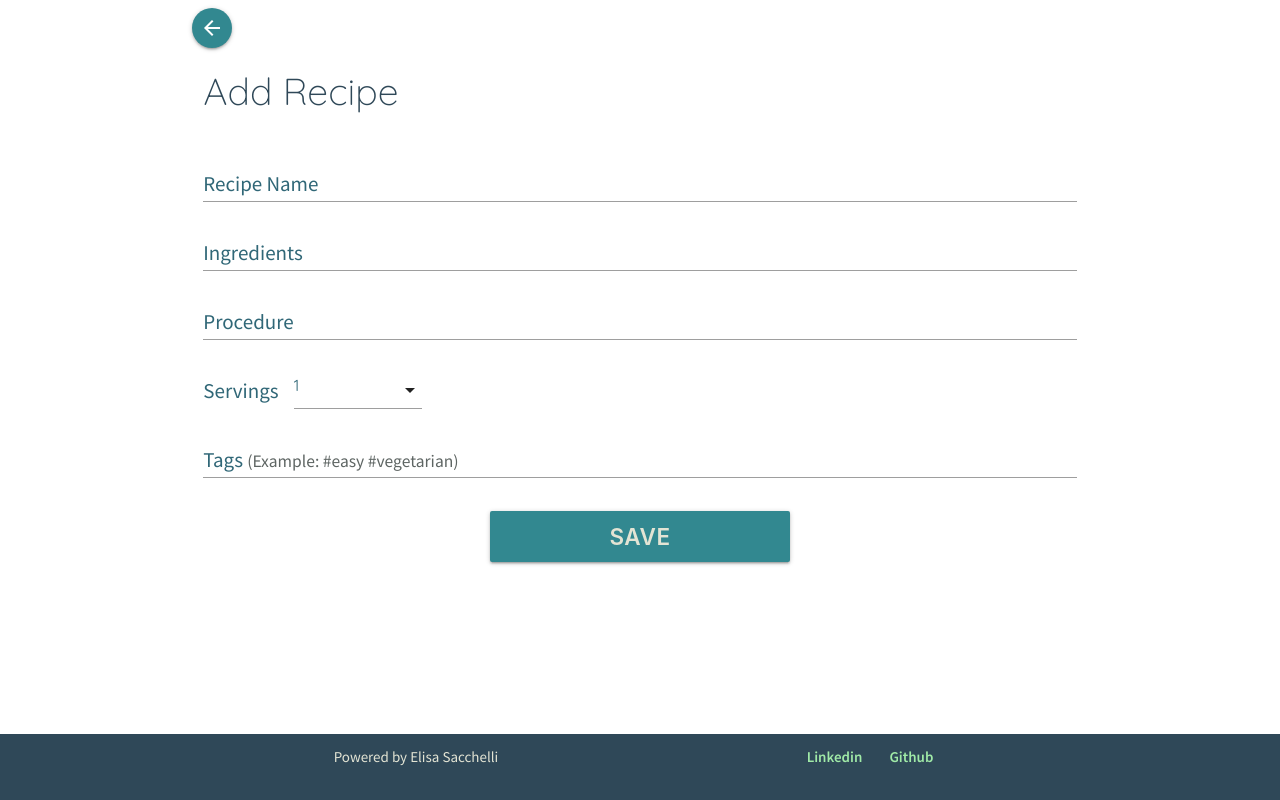
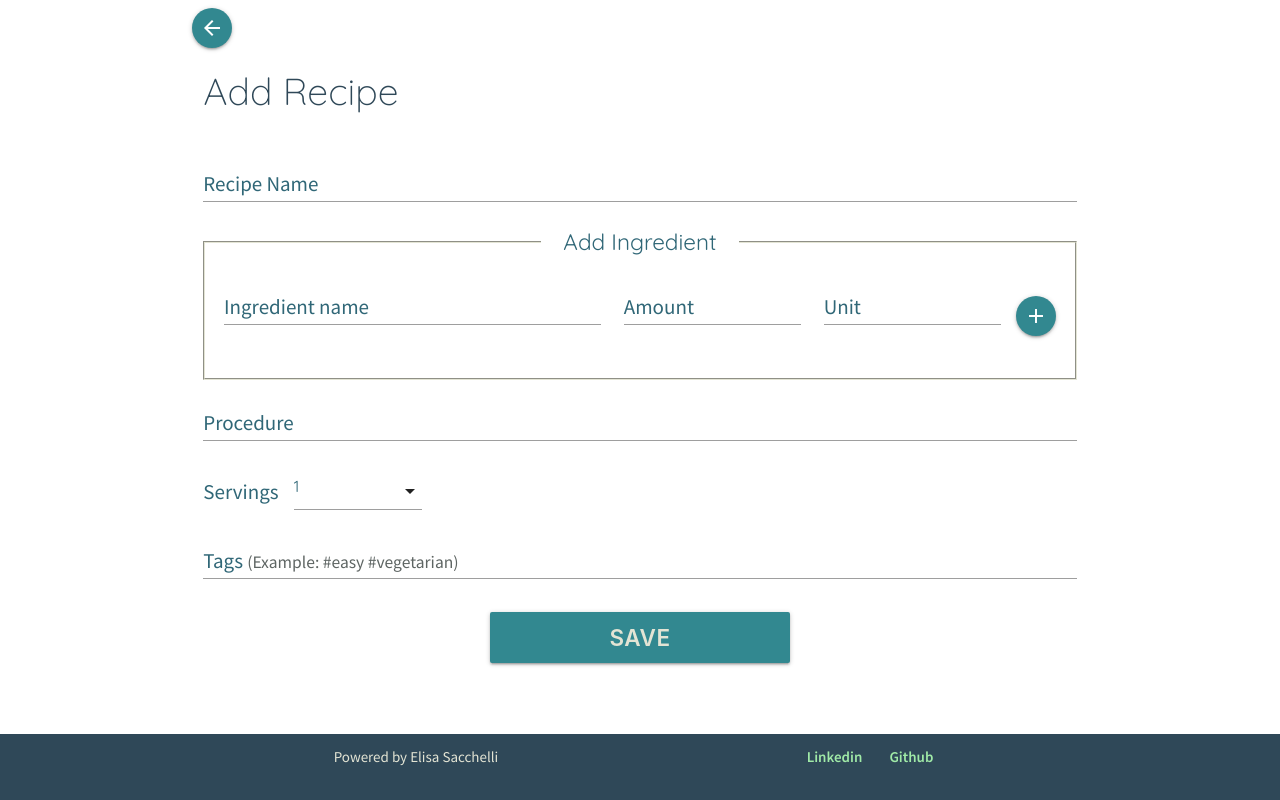
Before and after one commit to EliSacch/yummy, a Django app: page /add_recipe/ in a window 1280 px wide. Run offline with Django 4.2, Linux system fonts and the light colour scheme; the visitor is signed in with stand-in values (Sample User, id 1).

Commit message:
Edit ingredients field to add multiple ingredients

```diff
--- a/static/css/style.css
+++ b/static/css/style.css
@@ -80,6 +80,10 @@ a {
 }
 .primary-3 {
     background-color: var(--clr-primary-3);
+}
+
+.background-error {
+    background-color: var(--clr-tertiary-1);
 }
 
 .light-text {
@@ -204,6 +208,59 @@ label > span {
     color: rgb(94, 101, 99);
 }
 
+/* ----------------------------------------------- Multiple entry form fields (ingredients/steps) */
+
+#add-ingredients {
+    display: grid;
+    grid-template-columns: 1fr auto;
+    padding: 0 .5em;
+}
+
+fieldset {
+    border-color: var(--clr-secondary);
+}
+
+fieldset > legend {
+    padding-inline: 1em;
+    color: var(--clr-primary-4);
+    font-size: 1.5em;
+    font-family: var(--font-headers);
+}
+
+.btn-container {
+    height: 100%;
+    display: flex;
+    justify-content: center;
+    align-items: center;
+    margin-left: 1em;
+}
+
+#ingredients-list {
+    text-align: left;
+    font-size: 1.5rem;
+    font-family: var(--font-headers);
+
+}
+
+.btn-floating.remove-ingredient {
+    background-color: transparent;
+    border: 1px solid var(--clr-tertiary-1);
+    margin-inline: 1em;
+}
+
+.btn-floating.remove-ingredient > i {
+    color: var(--clr-tertiary-1);
+}
+
+.btn-floating.remove-ingredient:hover {
+    background-color: var(--clr-tertiary-1);
+}
+
+.btn-floating.remove-ingredient:hover > i {
+    color: white;
+}
+
+
 /* ----------------------------------------------- Header */
 nav {
     height: fit-content;
--- a/static/js/scripts.js
+++ b/static/js/scripts.js
@@ -11,4 +11,31 @@ $(document).ready(function(){
         window.history.back();
     });
 
+
+    $('#add-ingredient-btn').click(function(){
+        var ingredients = []
+        var ingredient_name = $('#ingredient-name').val();
+        var amount = $('#amount').val();
+        var unit = $('#unit').val();
+
+        var ingredient_line = '<div class="ingredient-line row">'
+        +'<div class="col s1"><button class="remove-ingredient btn-floating">'
+        +'<i class="small material-icons">remove</i>'
+        +'</button></div>'
+        +'<div class="col s11">'
+        + ingredient_name + ': '
+        + amount + ' '
+        + unit
+        + '</div></div>';
+
+        $('#ingredients-list').append(ingredient_line);
+        $('#ingredient-name').val('');
+        $('#amount').val('');
+        $('#unit').val('');
+        ingredients.push({'name': ingredient_name, 'amount' : amount, 'unit': unit});
+        for(ingredient of ingredients) {
+            console.log(ingredient.name, ingredient.amount, ingredient.unit)
+        }
+    });
+
   });
--- a/templates/add_recipe.html
+++ b/templates/add_recipe.html
@@ -7,6 +7,7 @@
 {% if user.is_authenticated %}
 <section class="valign-wrapper dark-text">
     <div class="container">
+        <!-- Go back button -->
         <div class="go-back">
             <button class="btn-floating primary-3 light-text">
                 <i class="lmedium material-icons">arrow_back</i>
@@ -17,6 +18,8 @@
                 <h1 class="subheading">Add Recipe</h1>
             </div>
         </div>
+
+        <!-- Add recipe form -->
         <div class="row">
             <div class="col s12">
                 <form class="center recipe_form" id="add_recipe_form" method="post" action="{% url 'add_recipe' %}">
@@ -27,16 +30,16 @@
                         <label for="title">Recipe Name</label>
                     </div>
 
-                    <div class="input-field">
-                        <input type="text" name="ingredients" id="ingredients" required />
-                        <label for="ingredients">Ingredients</label>
-                    </div>
+                    <!-- Ingredients -->
+                    {% include "ingredients.html" %}
+                    <!-- End of ingredients -->
 
                     <div class="input-field">
                         <input type="text" name="procedure" id="procedure" required />
                         <label for="procedure">Procedure</label>
                     </div>
 
+                    <!-- Select field for servings -->
                     <div class="input-field small-input label-left">
                         <label>Servings</label>
                         <select name="servings" id="servings">
@@ -51,6 +54,7 @@
                         <label for="tags">Tags  <span>(Example: #easy #vegetarian)</span></label>
                     </div>
 
+                    <!-- Submit button -->
                     <button class="btn action-btn center" type="submit">Save</button>
                 </form>
             </div>
--- /dev/null
+++ b/templates/ingredients.html
@@ -0,0 +1,35 @@
+<!-- Section where added ingredients are displayed -->
+<div id="ingredients-list">
+
+</div>
+
+<!-- Hidden input submitted with form (data type must be JSON) -->
+<input type="hidden" id="ingredients" name="ingredients" value="">
+
+<!-- Fieldset to add ingredients -->
+<fieldset>
+    <legend>Add Ingredient</legend>
+    <div  id="add-ingredients">
+        <div>
+            <div class="row ">
+                <div class="input-field col s12 m6">
+                    <input type="text" name="ingredient-name" id="ingredient-name" required />
+                    <label for="ingredient-name">Ingredient name</label>
+                </div>
+
+                <div class="input-field col s6 m3">
+                    <input type="text" name="amount" id="amount" required />
+                    <label for="amount">Amount</label>
+                </div>
+
+                <div class="input-field col s6 m3">
+                    <input type="text" name="unit" id="unit" required />
+                    <label for="unit">Unit</label>
+                </div>
+            </div>
+        </div>
+        <div class="btn-container">
+            <button id="add-ingredient-btn" type="button" class="btn-floating primary-3 light-text"><i class="lmedium material-icons">add</i></button>
+        </div>
+    </div>
+</fieldset>
```
